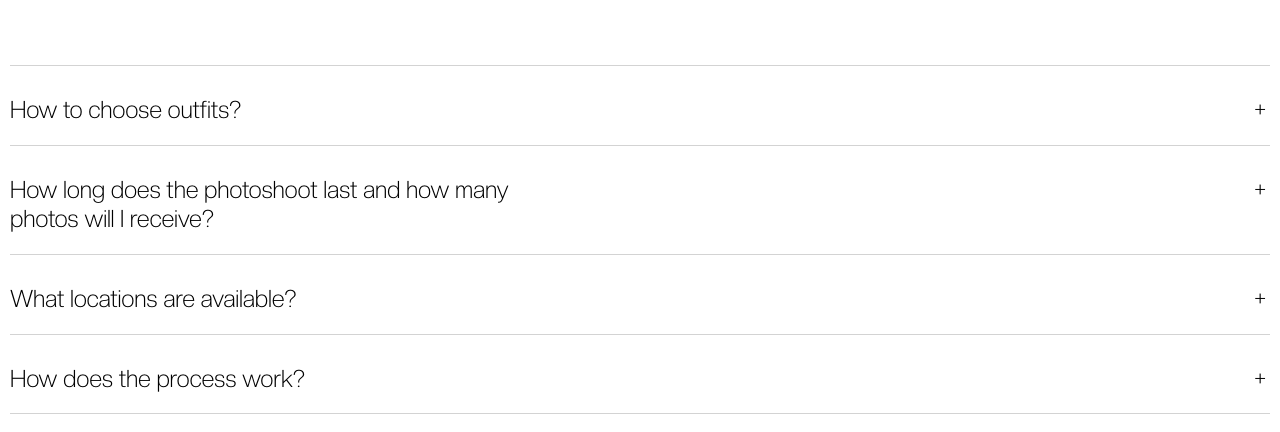
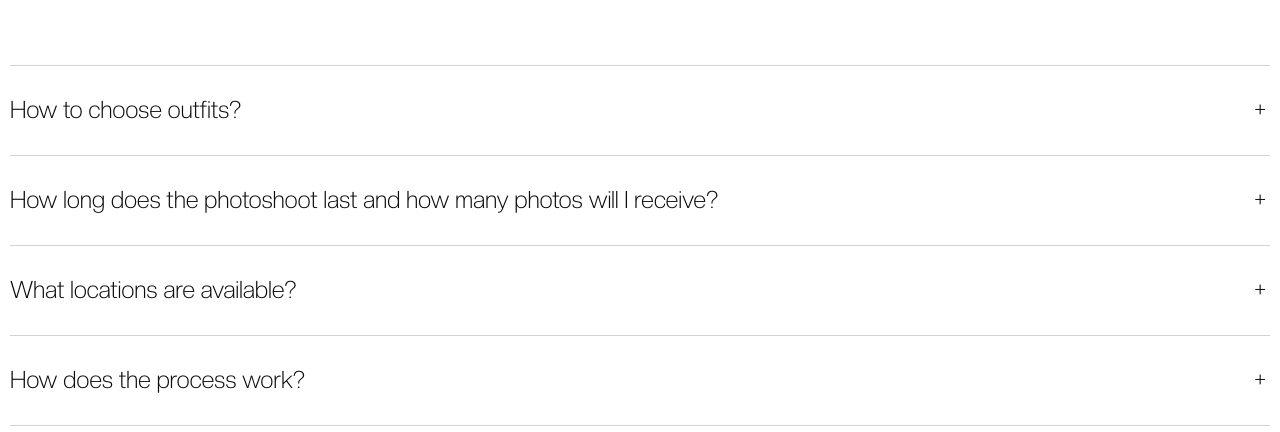
Before and after one commit to artemshchirov/nadia-websito, a Nuxt app: page / in a window 1280 px wide. Shown: the part 10024-10456 px from the top of the page. Built offline with nearby package versions, Linux system fonts and the light colour scheme.

Commit message:
fix(web): faq section animations fix

```diff
--- a/components/home.vue
+++ b/components/home.vue
@@ -260,7 +260,7 @@ import { heroImagesArray } from "@/constants/hero-images";
       <section class="accordion">
         <div class="tab">
           <input type="checkbox" name="accordion-1" id="cb1" />
-          <label for="cb1" class="tab__label"><h3>How to choose outfits?</h3></label>
+          <label for="cb1" class="tab__label"><span>How to choose outfits?</span></label>
           <div class="tab__content">
             <p>
               Choosing an outfit is a journey into your unique world of style. Together, we'll
@@ -275,7 +275,9 @@ import { heroImagesArray } from "@/constants/hero-images";
         <div class="tab">
           <input type="checkbox" name="accordion-1" id="cb2" />
           <label for="cb2" class="tab__label"
-            ><h3>How long does the photoshoot last and how many photos will I receive?</h3></label
+            ><span
+              >How long does the photoshoot last and how many photos will I receive?</span
+            ></label
           >
           <div class="tab__content">
             <p>
@@ -290,7 +292,7 @@ import { heroImagesArray } from "@/constants/hero-images";
         </div>
         <div class="tab">
           <input type="checkbox" name="accordion-1" id="cb3" />
-          <label for="cb3" class="tab__label"><h3>What locations are available?</h3></label>
+          <label for="cb3" class="tab__label"><span>What locations are available?</span></label>
           <div class="tab__content">
             <p>
               Choosing an outfit is a journey into your unique world of style. Together, we'll
@@ -304,7 +306,7 @@ import { heroImagesArray } from "@/constants/hero-images";
         </div>
         <div class="tab">
           <input type="checkbox" name="accordion-1" id="cb4" />
-          <label for="cb4" class="tab__label"><h3>How does the process work?</h3></label>
+          <label for="cb4" class="tab__label"><span>How does the process work?</span></label>
           <div class="tab__content">
             <p>
               Choosing an outfit is a journey into your unique world of style. Together, we'll
--- a/styles/_components/_main.scss
+++ b/styles/_components/_main.scss
@@ -620,30 +620,43 @@
 .tab__content {
   max-height: 0;
   overflow: hidden;
-  transition: all 0.35s;
+  transition: all 0.4s;
 }
 .tab input:checked ~ .tab__content {
   max-height: 10rem;
+  transition: all 0.4s;
+}
+
+.tab input:checked ~ .tab__content p {
+  color: #000;
+  transition: all 0.4s;
+  user-select: auto;
+}
+
+.tab input:checked ~ .tab__label {
+  transition: all 0.4s;
+  padding-bottom: 20px;
+
+  @include media(">=largeScreen") {
+    padding-bottom: 30px;
+  }
 }
 
 /* Visual styles */
 .accordion {
   grid-area: accordion;
   width: 100%;
-  color: #000;
   border-bottom: 0.5px solid #d3d3d3;
-  overflow: hidden;
 }
 .tab__label,
 .tab__close {
   display: flex;
-  color: #000;
-  background: #fff;
   border-top: 0.5px solid #d3d3d3;
   cursor: pointer;
   font-size: 20px;
   font-weight: 300;
   letter-spacing: -0.2px;
+  user-select: none;
 
   @include media(">=tablet") {
     font-size: 24px;
@@ -663,20 +676,16 @@
 .tab__label {
   justify-content: space-between;
   padding-top: 25px;
-  padding-bottom: 20px;
+  padding-bottom: 25px;
 
   @include media(">=tablet") {
     padding-top: 30px;
+    padding-bottom: 30px;
   }
 
   @include media(">=desktop") {
     padding-top: 35px;
-    padding-bottom: 20px;
-  }
-
-  @include media(">=largeScreen") {
-    padding-bottom: 30px;
-    padding-right: 30px;
+    padding-bottom: 35px;
   }
 }
 
@@ -693,6 +702,8 @@
 }
 
 .tab__content p {
+  color: transparent;
+  user-select: none;
   padding-bottom: 25px;
 
   @include media(">=tablet") {
@@ -703,10 +714,6 @@
   @include media(">=desktop") {
     max-width: 631px;
     padding-bottom: 35px;
-  }
-
-  @include media(">=largeScreen") {
-    max-width: 836px;
   }
 }
 
```
